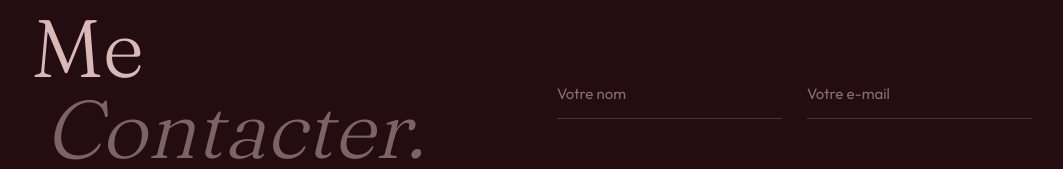
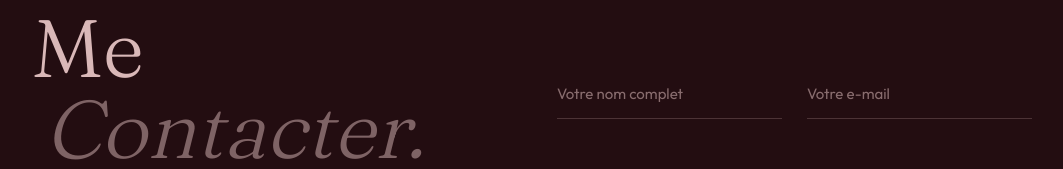
Before and after one commit to JohannSR28/Personnal-portfolio, a Next.js app: page / in a window 1280 px wide. Shown: the part 5873-6042 px from the top of the page, without its empty margins (108-1171 px from the left). Built offline with nearby package versions, Linux system fonts and the light colour scheme.

Commit message:
send mail update

```diff
--- a/app/data/translation.ts
+++ b/app/data/translation.ts
@@ -75,7 +75,7 @@ export const translations = {
       description:
         "Je suis toujours désireux d'explorer de nouvelles opportunités. N'hésitez pas à m'envoyer un message.",
       form: {
-        name: "Votre nom",
+        name: "Votre nom complet",
         email: "Votre e-mail",
         message: "Votre Message",
         btn: "Envoyer le message",
@@ -163,7 +163,7 @@ export const translations = {
       description:
         "I am always eager to explore new opportunities. Feel free to send me a message.",
       form: {
-        name: "Your name",
+        name: "Your full name",
         email: "Your email",
         message: "Your Message",
         btn: "Send message",
```
